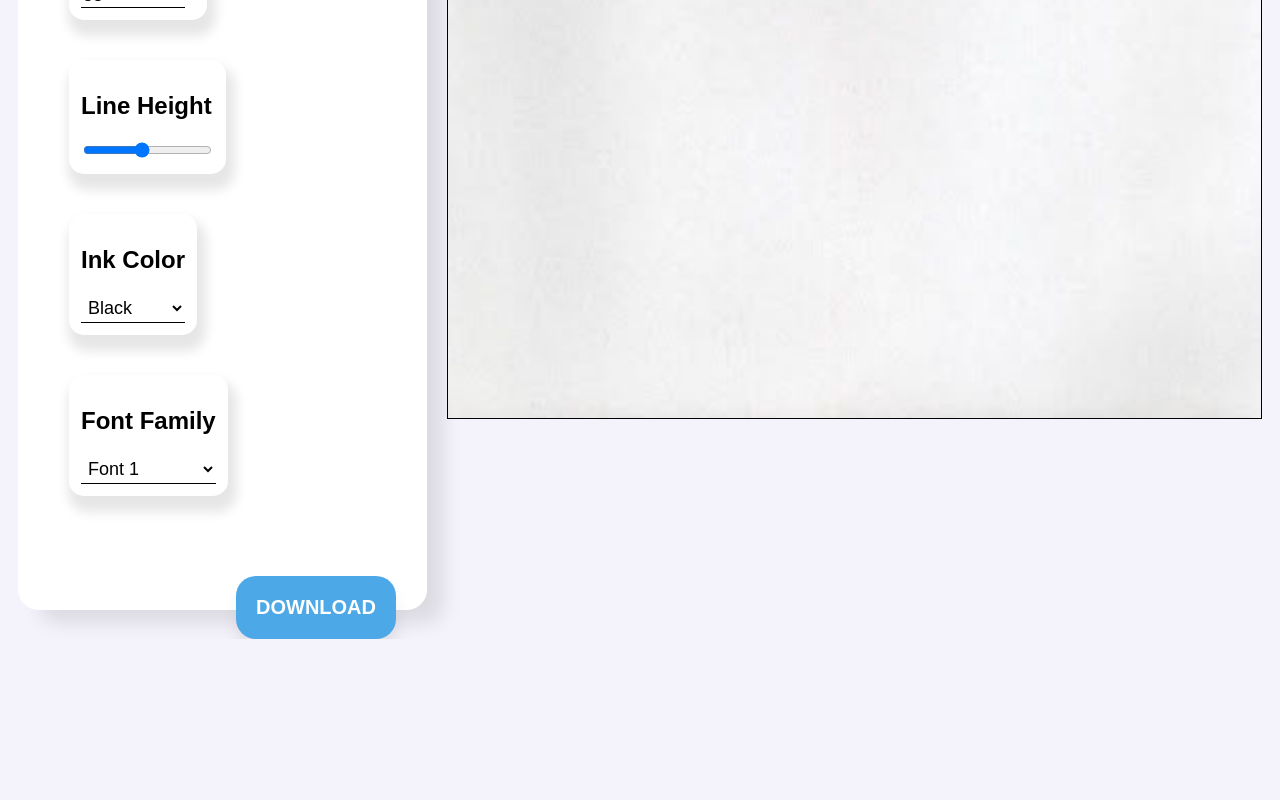
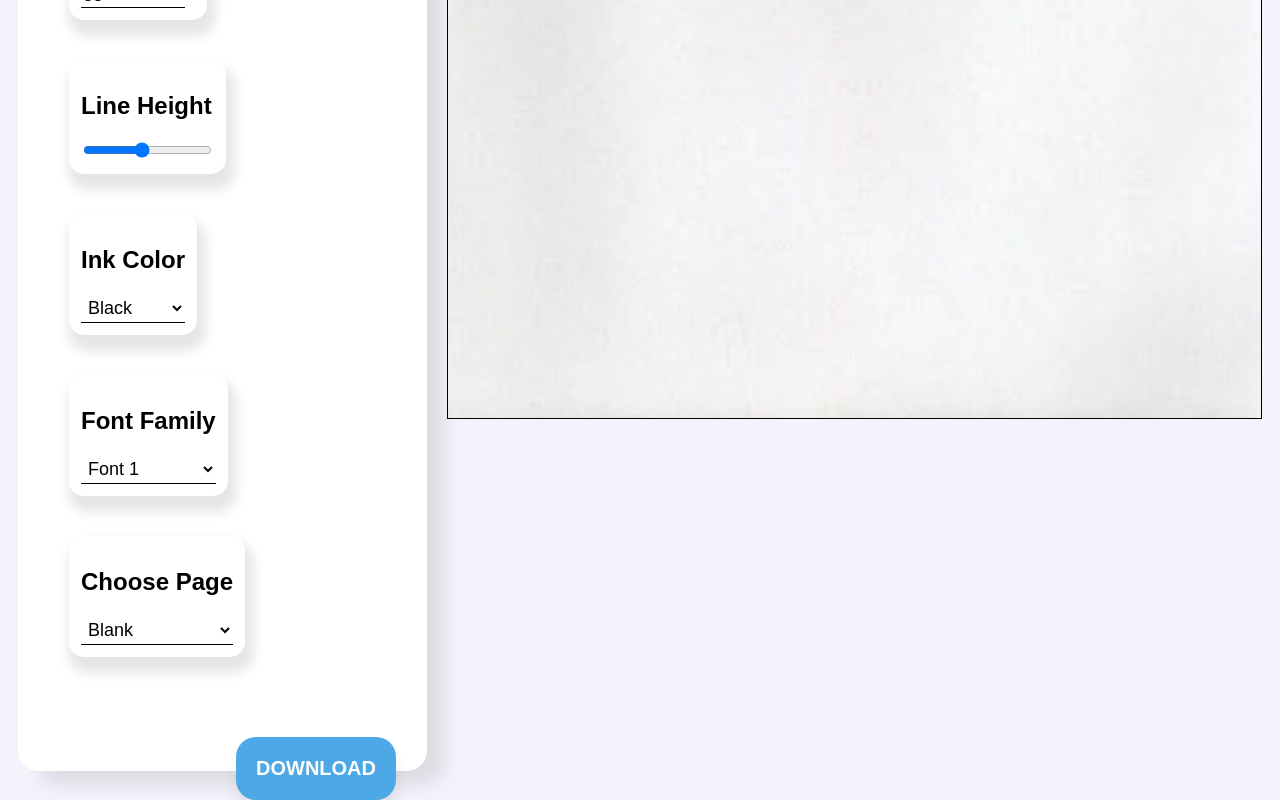
Before and after one commit to adw-ait/Assignment-Writer, a React (Create React App) app: page / in a window 1280 px wide. Shown: the part 874-1674 px from the top of the page. Before the commit the page ends 1513 px from the top, so only its background shows below. Built offline with nearby package versions, Linux system fonts and the light colour scheme.

Commit message:
page chooser

```diff
--- a/src/App.js
+++ b/src/App.js
@@ -16,10 +16,15 @@ function App() {
     lineHeight: 45,
     inkColor: "black",
     fontFamily: "customFont1",
-    bgPage: "page1",
+    bgPage: "blank",
   });
 
   // ********************* HANDLER FUNCTIONS *********************
+
+  //** PAGE CHOOSER */
+  const handlePageChoose = (e) => {
+    setsettings({ ...settings, bgPage: e });
+  };
 
   //**FONT FAMILY */
   const handleFontFamily = (e) => {
@@ -79,6 +84,7 @@ function App() {
         handleLineHeight,
         handleColorChange,
         handleFontFamily,
+        handlePageChoose,
       }}
     >
       <div className="Header-Container">
--- a/src/HandwritingArea.js
+++ b/src/HandwritingArea.js
@@ -1,11 +1,18 @@
 import React, { useContext } from "react";
 import { AppContext } from "./App";
+import blank from "./resources/images/page2.jpg";
+import ruled from "./resources/images/page1.jpg";
+// import ruled2 from "./resources/images/page3.jpg";
 
 function HandwritingArea() {
   const { inputValue, settings } = useContext(AppContext);
-
+  const whichPage = settings.bgPage === "blank" ? blank : ruled;
   return (
-    <div className="flex-container-handwrittenArea" id="capture">
+    <div
+      className="flex-container-handwrittenArea"
+      id="capture"
+      style={{ backgroundImage: `url(${whichPage})` }}
+    >
       <div>
         <p
           className="handWritten"
--- /dev/null
+++ b/src/PageChooser.js
@@ -0,0 +1,26 @@
+import React, { useContext, useState } from "react";
+import { AppContext } from "./App";
+
+function PageChooser() {
+  const { handlePageChoose } = useContext(AppContext);
+  const [pageChoose, setpageChoose] = useState("blank");
+  const handleSelectPage = (e) => {
+    setpageChoose(e.target.value);
+    handlePageChoose(e.target.value);
+  };
+  return (
+    <div className="flex-container-Settings-Items">
+      <h2>Choose Page</h2>
+      <select
+        className="Settings-select"
+        value={pageChoose}
+        onChange={(e) => handleSelectPage(e)}
+      >
+        <option value="blank">Blank</option>
+        <option value="ruled">Ruled</option>
+      </select>
+    </div>
+  );
+}
+
+export default PageChooser;
--- a/src/Settings.js
+++ b/src/Settings.js
@@ -7,6 +7,7 @@ import FontSize from "./FontSize";
 import InkColor from "./InkColor";
 import LetterSpacing from "./LetterSpacing";
 import LineHeight from "./LineHeight";
+import PageChooser from "./PageChooser";
 
 function Settings() {
   return (
@@ -17,6 +18,7 @@ function Settings() {
       <LineHeight />
       <InkColor />
       <FontFamily />
+      <PageChooser />
 
       <DownloadPage />
     </div>
```
Also changed, not shown: 1 other file (tests, documents, lock files or other folders).
